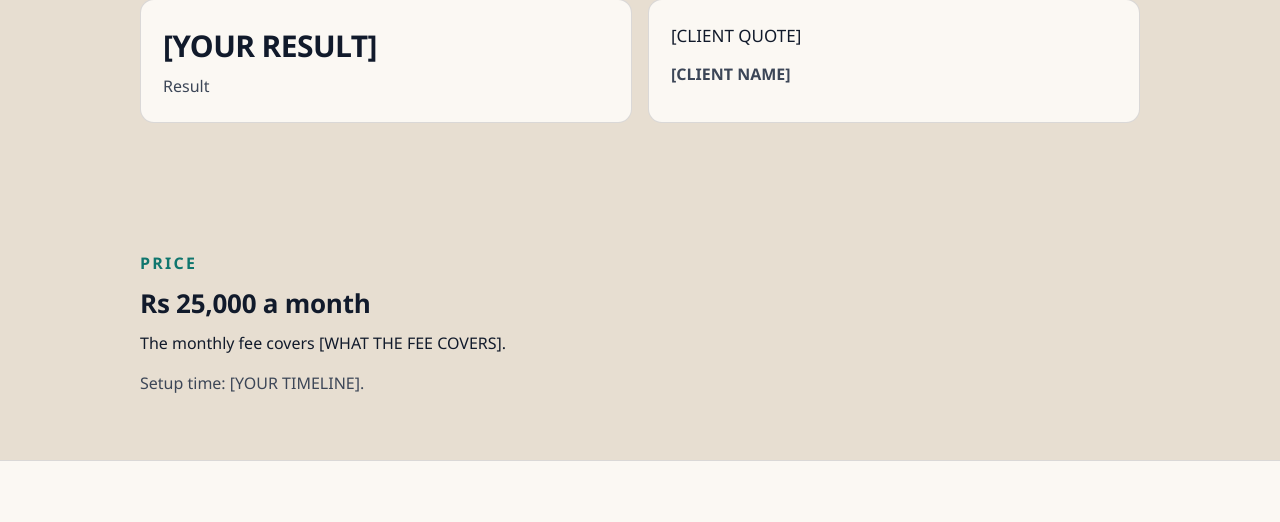
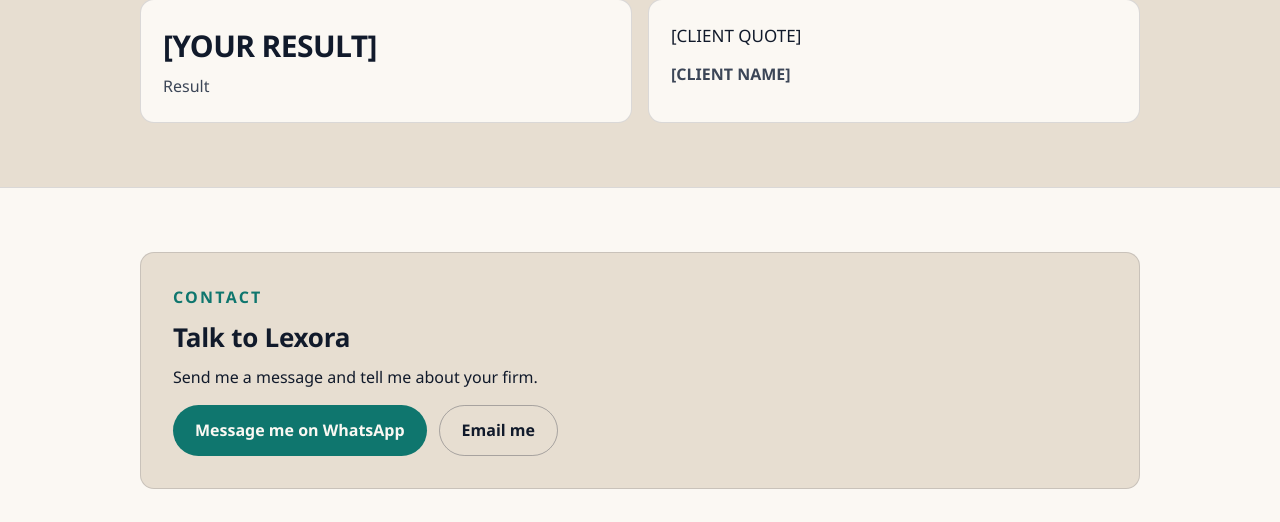
Before and after one commit to mrkrin-dev/lexora, a plain HTML site: page index.html in a window 1280 px wide. Shown: the part 1651-2173 px from the top of the page. Drawn offline with Linux system fonts and the light colour scheme.

Commit message:
Remove the price section

```diff
--- a/index.html
+++ b/index.html
@@ -377,17 +377,7 @@
       </div>
     </section>
 
-    <!-- Section 7: Price -->
-    <section class="section" aria-labelledby="price-title">
-      <div class="wrap">
-        <p class="eyebrow">Price</p>
-        <h2 id="price-title">Rs 25,000 a month</h2>
-        <p>The monthly fee covers [WHAT THE FEE COVERS].</p>
-        <p class="fineprint">Setup time: [YOUR TIMELINE].</p>
-      </div>
-    </section>
-
-    <!-- Section 8: Contact -->
+    <!-- Section 7: Contact -->
     <section class="section contact" id="contact" aria-labelledby="contact-title">
       <div class="wrap">
         <div class="contact-box">
@@ -408,7 +398,7 @@
 
   </main>
 
-  <!-- Section 9: Footer -->
+  <!-- Section 8: Footer -->
   <footer class="site-footer">
     <div class="wrap">
       <div class="brand">Lexora</div>
```
